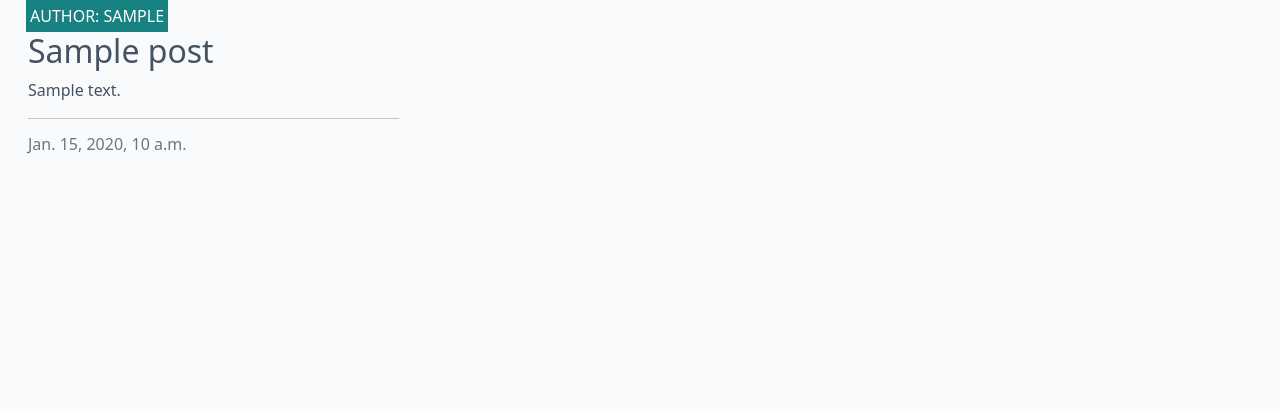
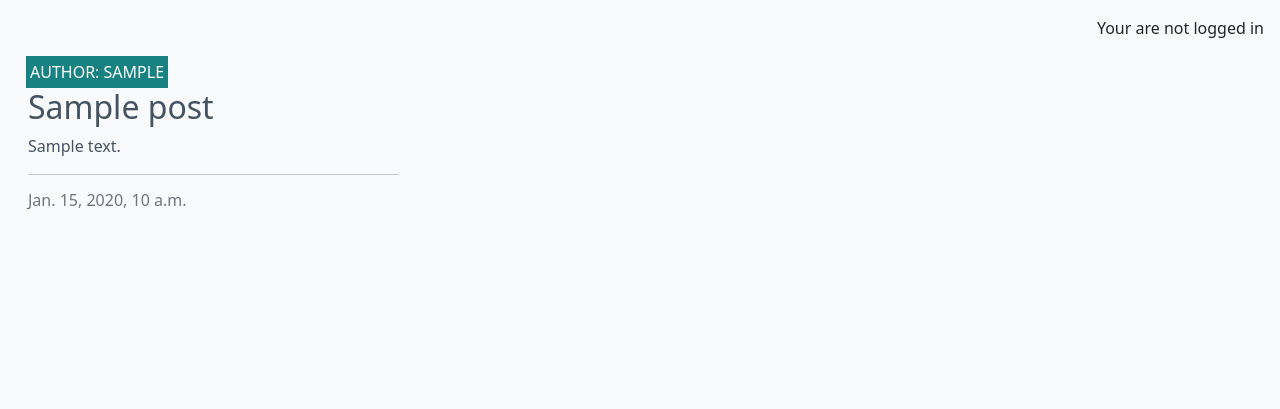
Before and after one commit to troeske/django-blog, a Django app: page / in a window 1280 px wide. Shown: the part 60-469 px from the top of the page. Run offline with Django 4.2, Linux system fonts and the light colour scheme; tables that the repository leaves empty hold one stand-in row (values such as "Sample post"); parts of the project's set-up code (start-up, migrations or seed data) failed here and were passed over; some libraries are stand-ins or nearby versions.

Commit message:
add: show logged in user

```diff
--- a/codestar/settings.py
+++ b/codestar/settings.py
@@ -27,7 +27,7 @@ TEMPLATES_DIR = os.path.join(BASE_DIR, 'templates')
 SECRET_KEY = os.environ.get("SECRET_KEY")
 
 # SECURITY WARNING: don't run with debug turned on in production!
-DEBUG = False
+DEBUG = True
 
 ALLOWED_HOSTS = [
     ".herokuapp.com",
--- a/templates/base.html
+++ b/templates/base.html
@@ -74,6 +74,12 @@
 
     <main class="flex-shrink-0 main-bg">
 
+        {% if user.is_authenticated %}
+        <p class="text-end m-3">Your are logged in as {{ user }}</p>
+        {% else %}
+        <p class="text-end m-3">Your are not logged in</p>
+        {% endif %}
+
         {% block content %}
         <!-- Content Goes here -->
         {% endblock content %}
```
